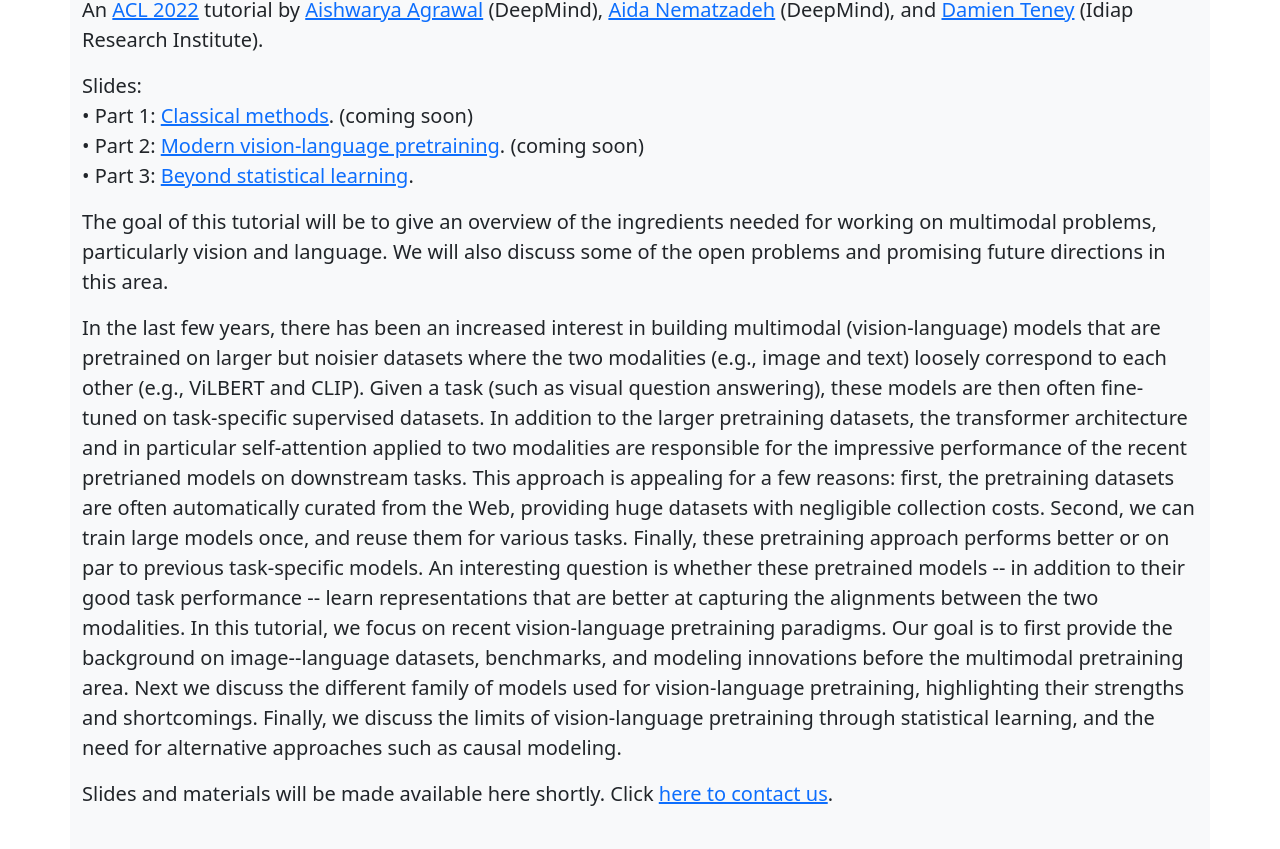
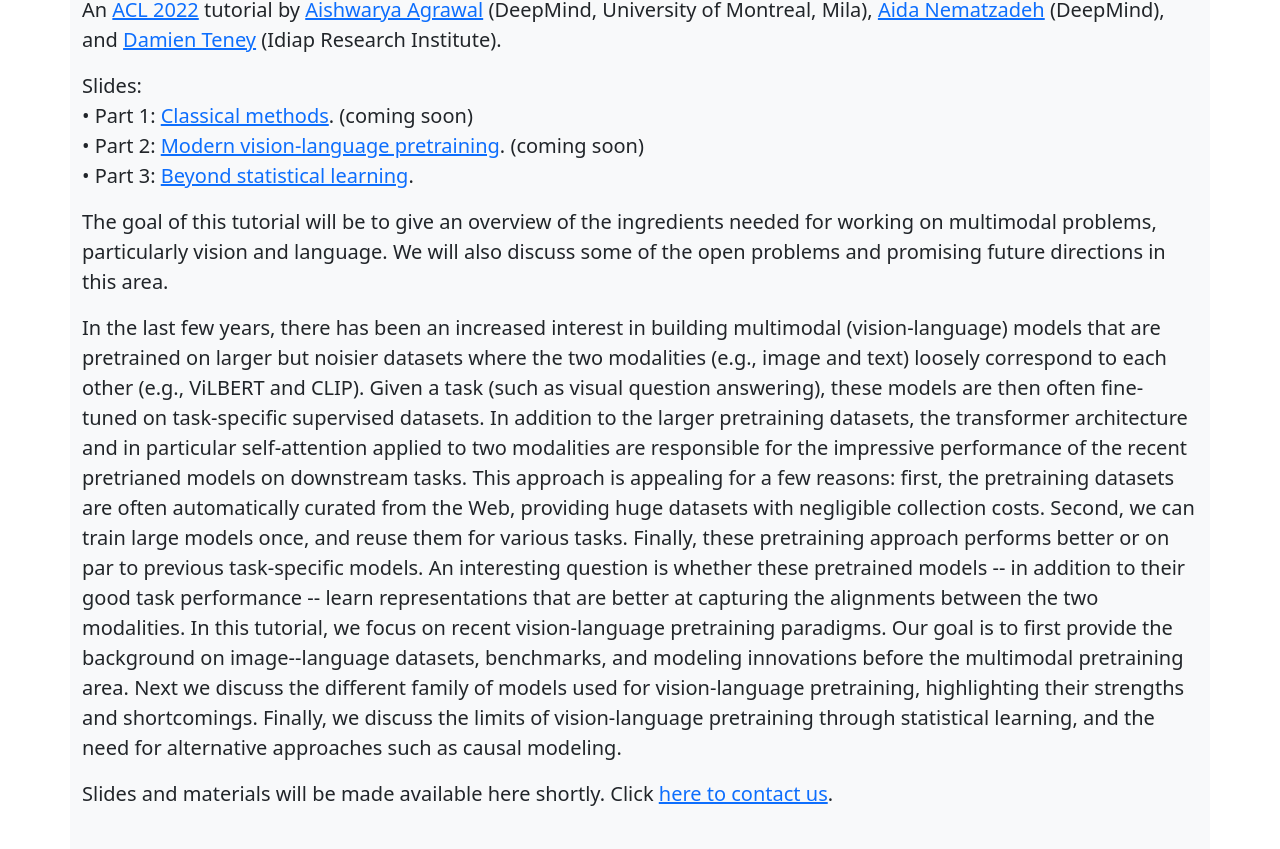
Before and after one commit to vlp-tutorial-acl2022/vlp-tutorial-acl2022.github.io, a plain HTML site: page index.html in a window 1280 px wide. Shown: the part 75-924 px from the top of the page. Drawn offline with Linux system fonts and the light colour scheme.

Commit message:
Update index.html
Edited my affiliation

```diff
--- a/index.html
+++ b/index.html
@@ -8,7 +8,7 @@
     <div class="container bg-light">
         <br>
         <h2>Vision-Language Pretraining: Current Trends and the Future</h2>
-        <p class="lead">An <a href="https://www.2022.aclweb.org/">ACL 2022</a> tutorial by <a href="https://www.iro.umontreal.ca/~agrawal/">Aishwarya Agrawal</a> (DeepMind), <a href="http://www.aidanematzadeh.me">Aida Nematzadeh</a> (DeepMind), and <a href="http://www.damienteney.info">Damien Teney</a> (Idiap Research Institute).</p>
+        <p class="lead">An <a href="https://www.2022.aclweb.org/">ACL 2022</a> tutorial by <a href="https://www.iro.umontreal.ca/~agrawal/">Aishwarya Agrawal</a> (DeepMind, University of Montreal, Mila), <a href="http://www.aidanematzadeh.me">Aida Nematzadeh</a> (DeepMind), and <a href="http://www.damienteney.info">Damien Teney</a> (Idiap Research Institute).</p>
 
         <p class="lead">Slides:<br>
         &#8226; Part 1: <a href=>Classical methods</a>. (coming soon)<br>
```
